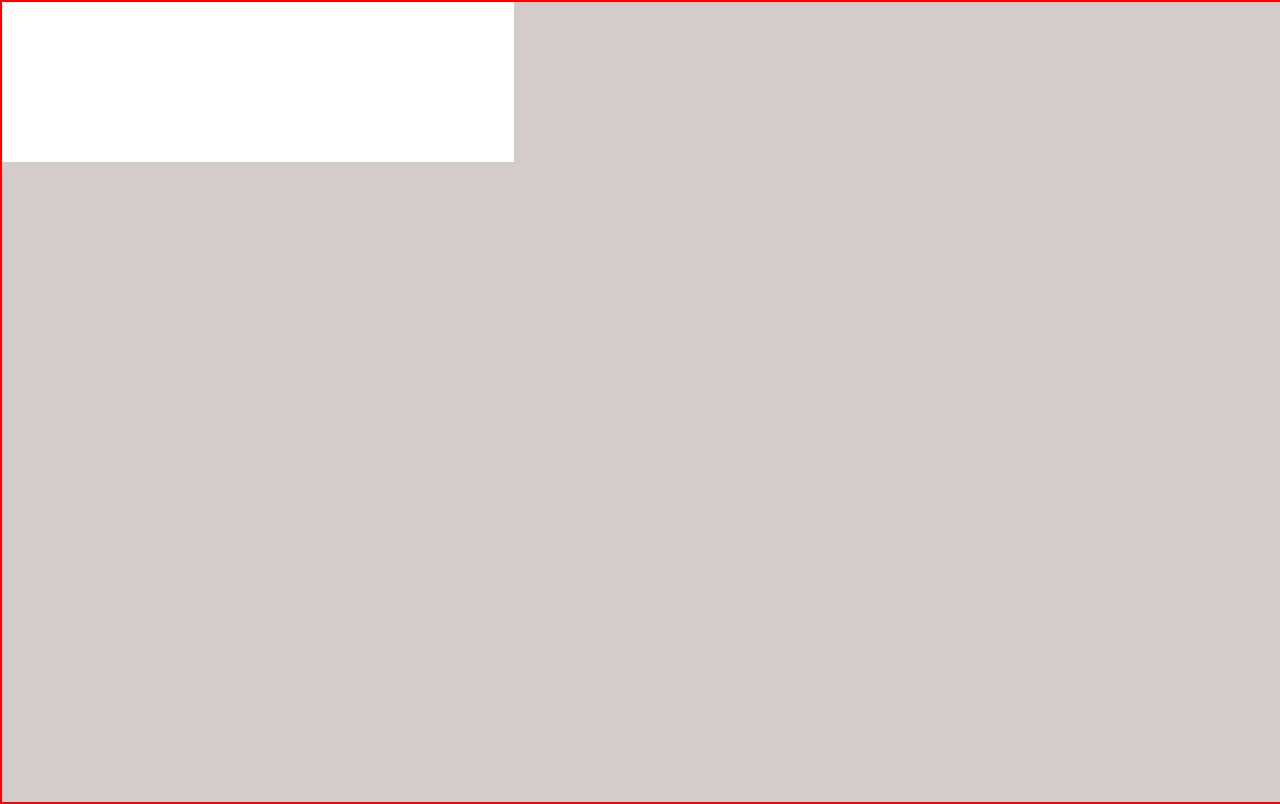
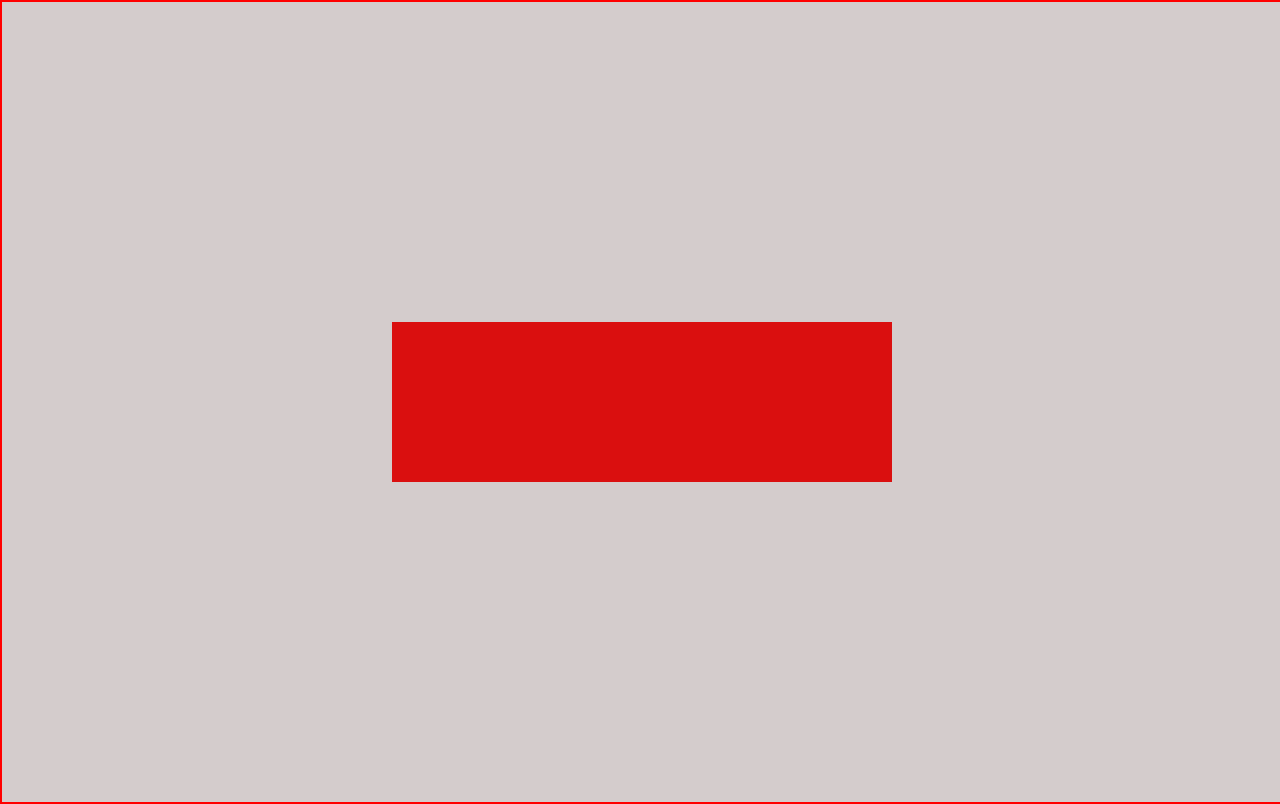
Before and after one commit to codegrann/Mentorship-Projects, a plain HTML site: page todo/index.html in a window 1280 px wide. Drawn offline with Linux system fonts and the light colour scheme.

Commit message:
centered the tasks container

```diff
--- a/todo/style.css
+++ b/todo/style.css
@@ -1,17 +1,22 @@
 body{
     box-sizing: border-box;
     margin: 0;
-    /* background: #d4cccc; */
+    background: #d4cccc;
 }
 #container{
    width: 100%;
    height: 100vh;
    background: #d4cccc;
    border: 2px solid red;
+   display: flex;
+   justify-content: center;
+   align-items: center;
 
 }
 #taskManager{
-    max-width: 40%;
+    width: 500px;
+    max-width: 500px;
     height: 20%;
-    background-color: #fff;
+    background-color: #da0f0f;
+    /* margin:5% auto; */
 }
```
